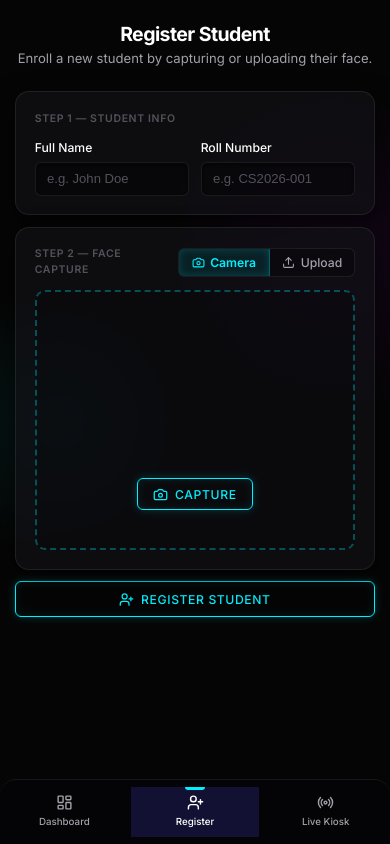
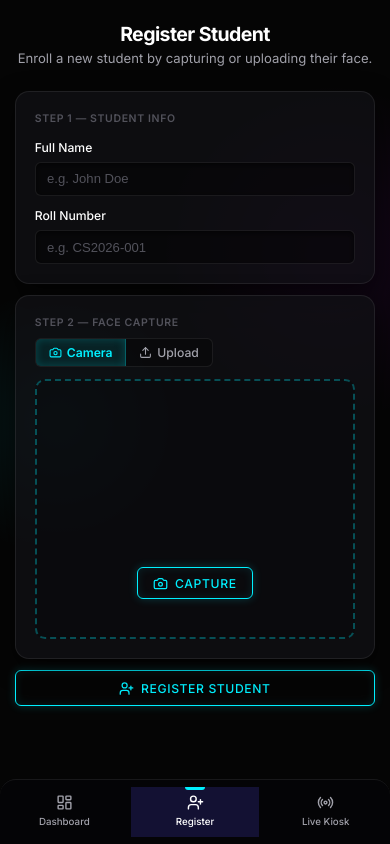
Before and after one commit to Barshan-Majumdar/AttendX, a React app in the folder frontend/: page /register in a window 390 px wide. Built offline with nearby package versions, Linux system fonts and the light colour scheme; no server answers; the HTML template or start-up script is replaced by a standard one.

Commit message:
Fix UI wrapping for responsive inputs on mobile

```diff
--- a/frontend/src/pages/Register.jsx
+++ b/frontend/src/pages/Register.jsx
@@ -94,7 +94,7 @@ export default function Register() {
             <div style={{ fontSize: '0.7rem', fontWeight: 600, textTransform: 'uppercase', letterSpacing: '0.06em', color: 'var(--ink-muted)', marginBottom: '0.8rem' }}>
               Step 1 — Student Info
             </div>
-            <div style={{ display: 'grid', gridTemplateColumns: '1fr 1fr', gap: '0.75rem' }}>
+            <div style={{ display: 'grid', gridTemplateColumns: 'repeat(auto-fit, minmax(200px, 1fr))', gap: '0.75rem' }}>
               <div>
                 <label className="form-label">Full Name</label>
                 <input className="form-input" placeholder="e.g. John Doe" value={name} onChange={e => setName(e.target.value)} />
@@ -110,7 +110,7 @@ export default function Register() {
         {/* Step 2: Face */}
         <div className="card" style={{ marginBottom: '0.75rem' }}>
           <div className="card-body">
-            <div style={{ display: 'flex', justifyContent: 'space-between', alignItems: 'center', marginBottom: '0.8rem' }}>
+            <div style={{ display: 'flex', justifyContent: 'space-between', alignItems: 'center', flexWrap: 'wrap', gap: '0.5rem', marginBottom: '0.8rem' }}>
               <div style={{ fontSize: '0.7rem', fontWeight: 600, textTransform: 'uppercase', letterSpacing: '0.06em', color: 'var(--ink-muted)' }}>
                 Step 2 — Face Capture
               </div>
```
